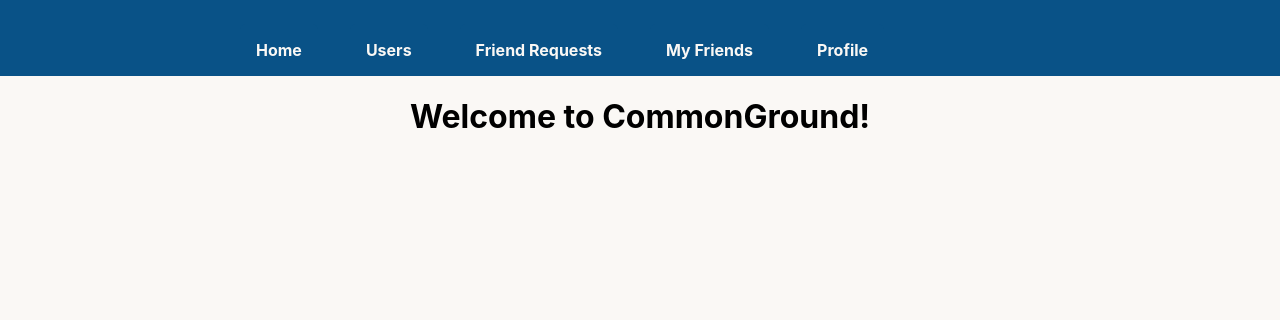
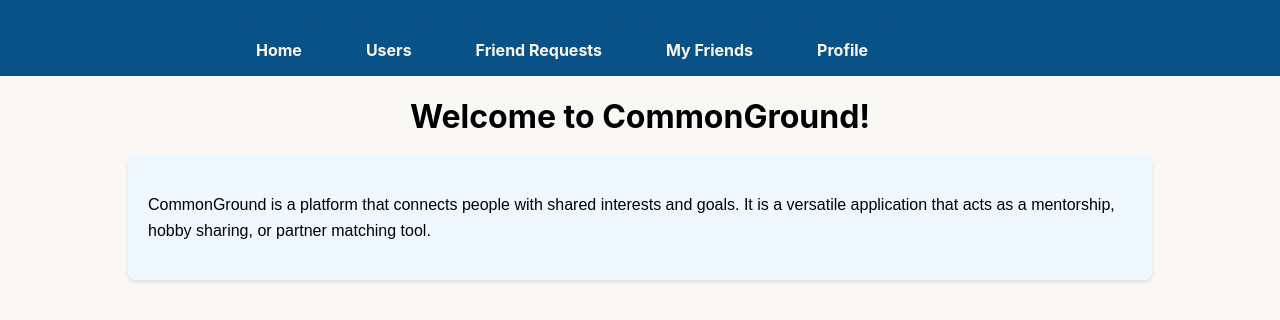
Before and after one commit to iss6518/commnGroundIccha, a React (Create React App) app: page / in a window 1280 px wide. Shown: the top 320 px of the page. Built offline with nearby package versions, Linux system fonts and the light colour scheme.

Commit message:
Adding Introductiob box to home page

```diff
--- a/src/App.css
+++ b/src/App.css
@@ -314,3 +314,18 @@ nav a:focus {
 .profile-details strong {
   color: #2a2a2a;
 }
+
+.description-box {
+  width: 80%;
+  margin: 20px auto;
+  padding: 20px;
+  background-color: #f0f8ff;
+  border-radius: 8px;
+  box-shadow: 0 2px 4px rgba(0, 0, 0, 0.1);
+  font-family: 'Arial', sans-serif;
+  line-height: 1.6;
+}
+
+center h1 {
+  margin-bottom: 20px;
+}
--- a/src/App.js
+++ b/src/App.js
@@ -29,9 +29,13 @@ function App() {
     <Routes>
     <Route path="/" element={
           <>
-            <center>
-            <h1>Welcome to CommonGround!</h1>
-            </center>
+            <center><h1>Welcome to CommonGround!</h1></center>
+            <div className="description-box">
+            <p>CommonGround is a platform that connects people with shared interests
+              and goals. It is a versatile application that acts as a mentorship,
+              hobby sharing, or partner matching tool.
+              </p>
+            </div>
           </>
         } />
 
```
